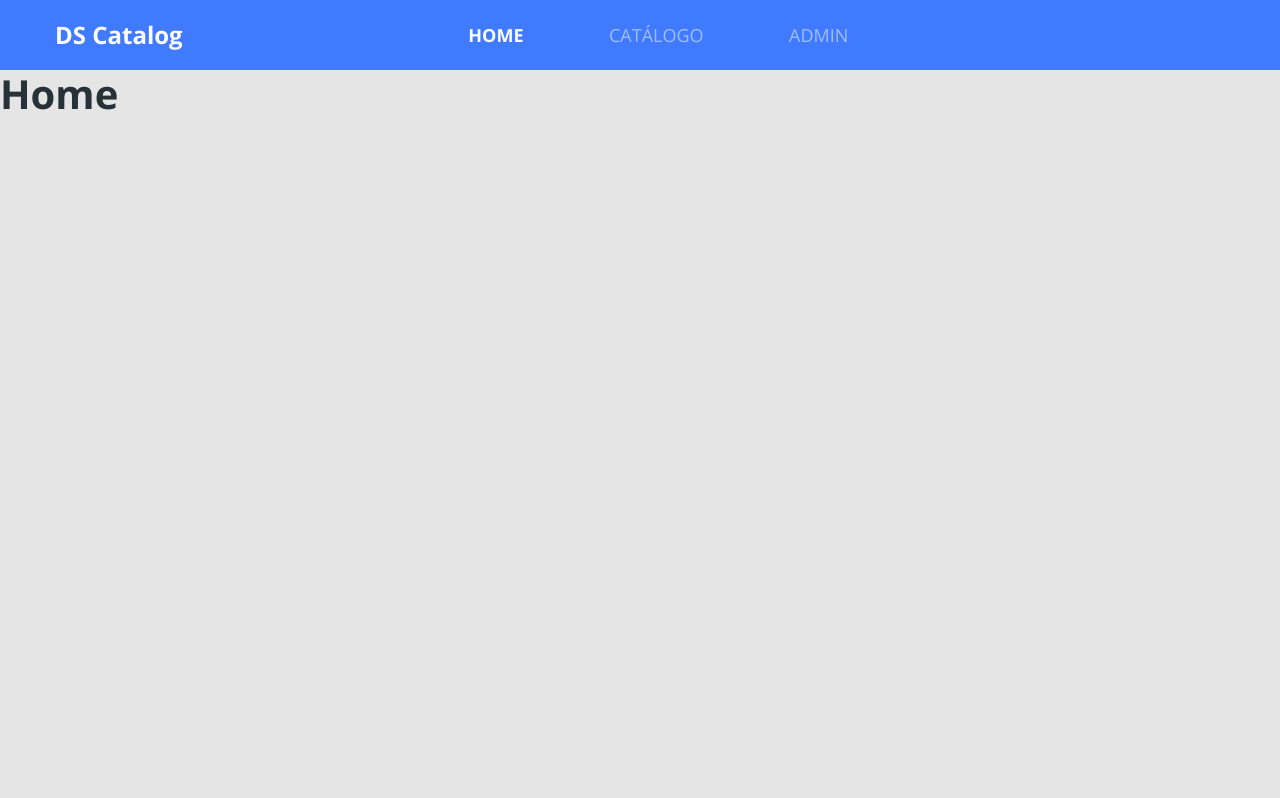
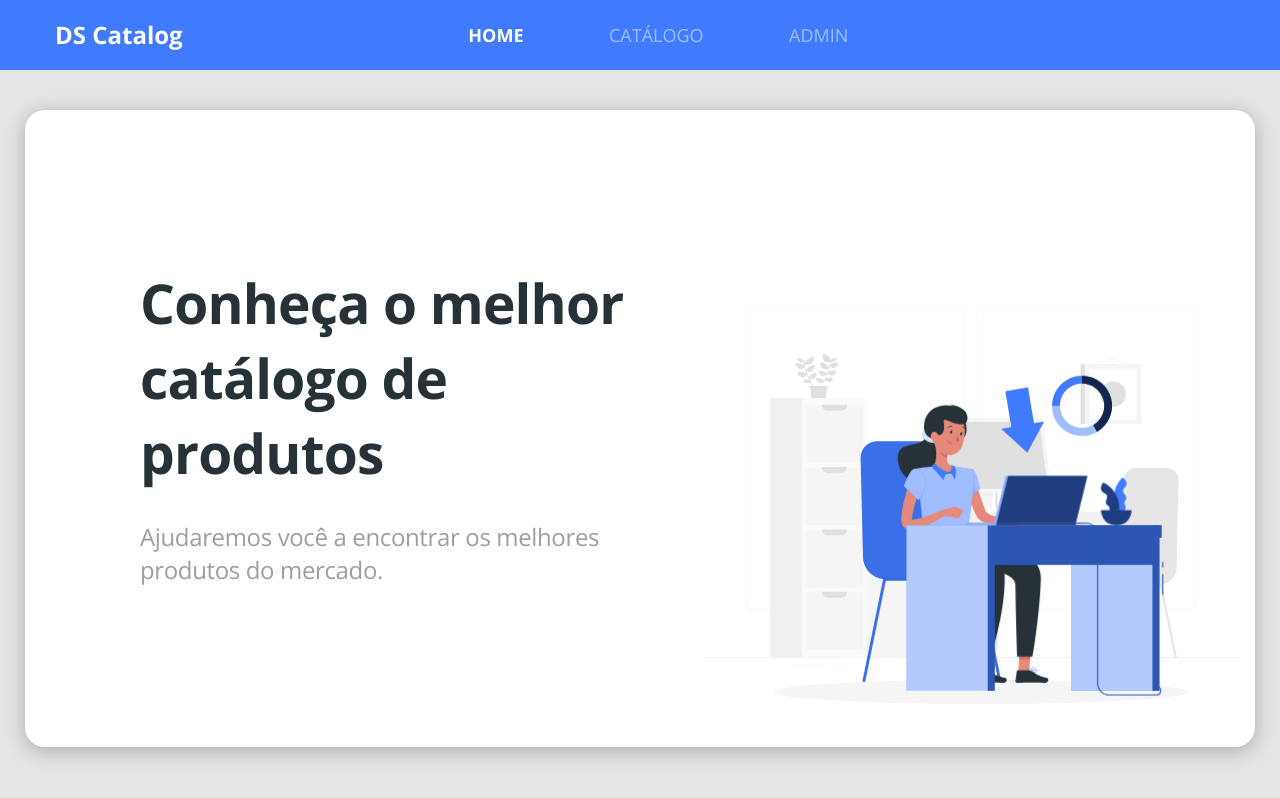
Before and after one commit to marlon-frazao/dscatalog-bootcamp-devsuperior, a React (Create React App) app in the folder front-web/: page / in a window 1280 px wide. Built offline with nearby package versions, Linux system fonts and the light colour scheme.

Commit message:
Home page created

```diff
--- a/front-web/src/pages/Home/index.tsx
+++ b/front-web/src/pages/Home/index.tsx
@@ -1,8 +1,22 @@
 import React from 'react';
+import { ReactComponent as MainImage } from '../../core/assets/images/main-image.svg'
+import './styles.scss'
 
 const Home = () => (
-    <div>
-        <h1>Home</h1>
+    <div className="home-container">
+        <div className="row home-content">
+            <div className="col-6">
+                <h1 className="text-title">
+                    Conheça o melhor <br />catálogo de produtos
+                </h1>
+                <p className="text-subtitle">
+                    Ajudaremos você a encontrar os melhores <br />produtos do mercado.
+                </p>
+            </div>
+            <div className="col-6">
+                <MainImage className="main-image" />
+            </div>
+        </div>
     </div>
 );
 
--- /dev/null
+++ b/front-web/src/pages/Home/styles.scss
@@ -0,0 +1,31 @@
+.home-container {
+    margin-top: 40px;
+    padding-left: 40px;
+    padding-right: 40px;
+}
+
+.home-content {
+    background-color: #ffffff;
+    box-shadow: 0px 4px 20px rgba(0, 0, 0, 0.25);
+    border-radius: 20px;
+    padding-top: 155px;
+    padding-left: 100px;
+}
+
+.text-title {
+    font-size: 55px;
+    line-height: 75px;
+    letter-spacing: -0.015em;
+}
+
+.text-subtitle {
+    font-size: 24px;
+    line-height: 33px;
+    letter-spacing: -0.015em;
+    color: #9e9e9e;
+    margin-top: 30px;
+}
+
+.main-image {
+    width: 100%;
+}
```
Also changed, not shown: front-web/src/core/assets/images/main-image.svg (added).
